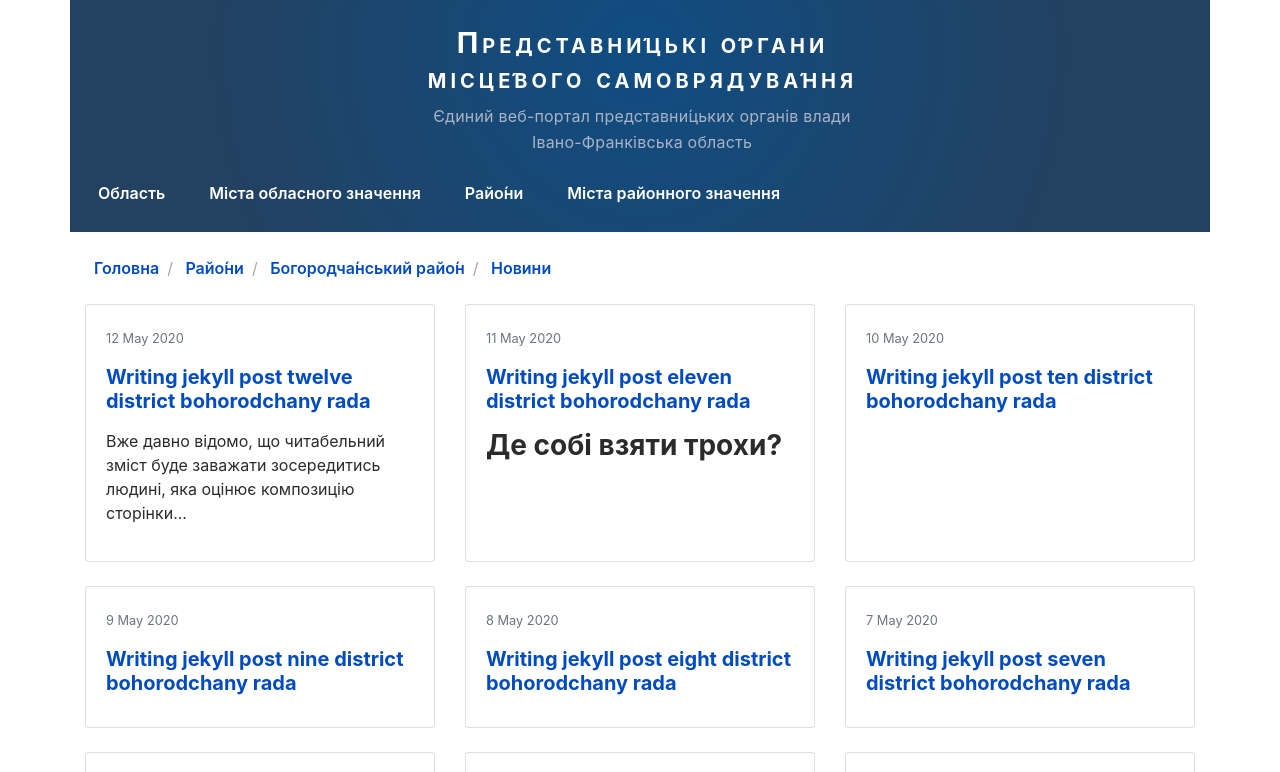
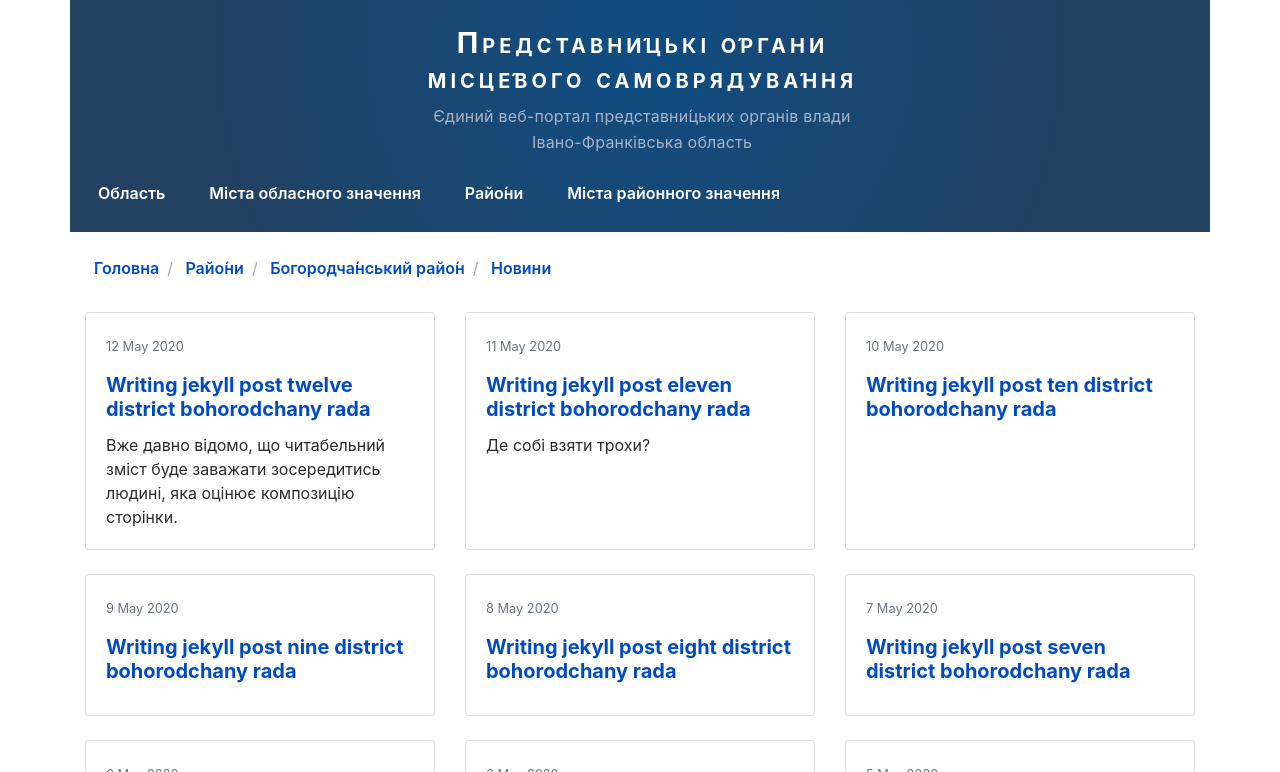
Before and after one commit to typo3uk/typo3uk.github.io, a Jekyll site: the page built from district/bohorodchany/news/index.html, in a window 1280 px wide and 900 px high, cut to the strip 128-900 px from the top of the window. Built offline with Jekyll 4.4.1, drawn with Linux system fonts in a browser that asks for light colours.

Commit message:
Chagne #543

```diff
--- a/_includes/news-last.html
+++ b/_includes/news-last.html
@@ -7,7 +7,7 @@
     <div class="card-body">
       <p class="card-text"><small class="text-muted">{{ article.date | date: '%-d %B %Y' }}</small></p>
       <h5 class="card-title"><a href="{{ article.url }}">{{ article.title }}</a></h5>
-      <p class="card-text">{{ article.excerpt | truncate: 110 }}</p>
+      <p class="card-text">{{ article.excerpt | strip_html | truncate: 110 }}</p>
       {% comment %}<p class="card-text"><small class="text-muted">{{ article.category }}</small></p>{% endcomment %}
     </div>
   </div>
--- a/_includes/news-list.html
+++ b/_includes/news-list.html
@@ -7,7 +7,7 @@
     <div class="card-body">
       <p class="card-text"><small class="text-muted">{{ article.date | date: '%-d %B %Y' }}</small></p>
       <h5 class="card-title"><a href="{{ article.url }}">{{ article.title }}</a></h5>
-      <p class="card-text">{{ article.excerpt | truncate: 110 }}</p>
+      <p class="card-text">{{ article.excerpt | strip_html | truncate: 110 }}</p>
       {% comment %}<p class="card-text"><small class="text-muted">{{ article.category }}</small></p>{% endcomment %}
     </div>
   </div>
--- a/district/bohorodchany/news/index.html
+++ b/district/bohorodchany/news/index.html
@@ -13,6 +13,7 @@ breadcrumb: Новини
 <div class="container">
   <div class="row">
     <div class="col-12">
+      <h1>{{ pahe.title }}</h1>
       {% include news-list.html %}
     </div>
   </div>
```
